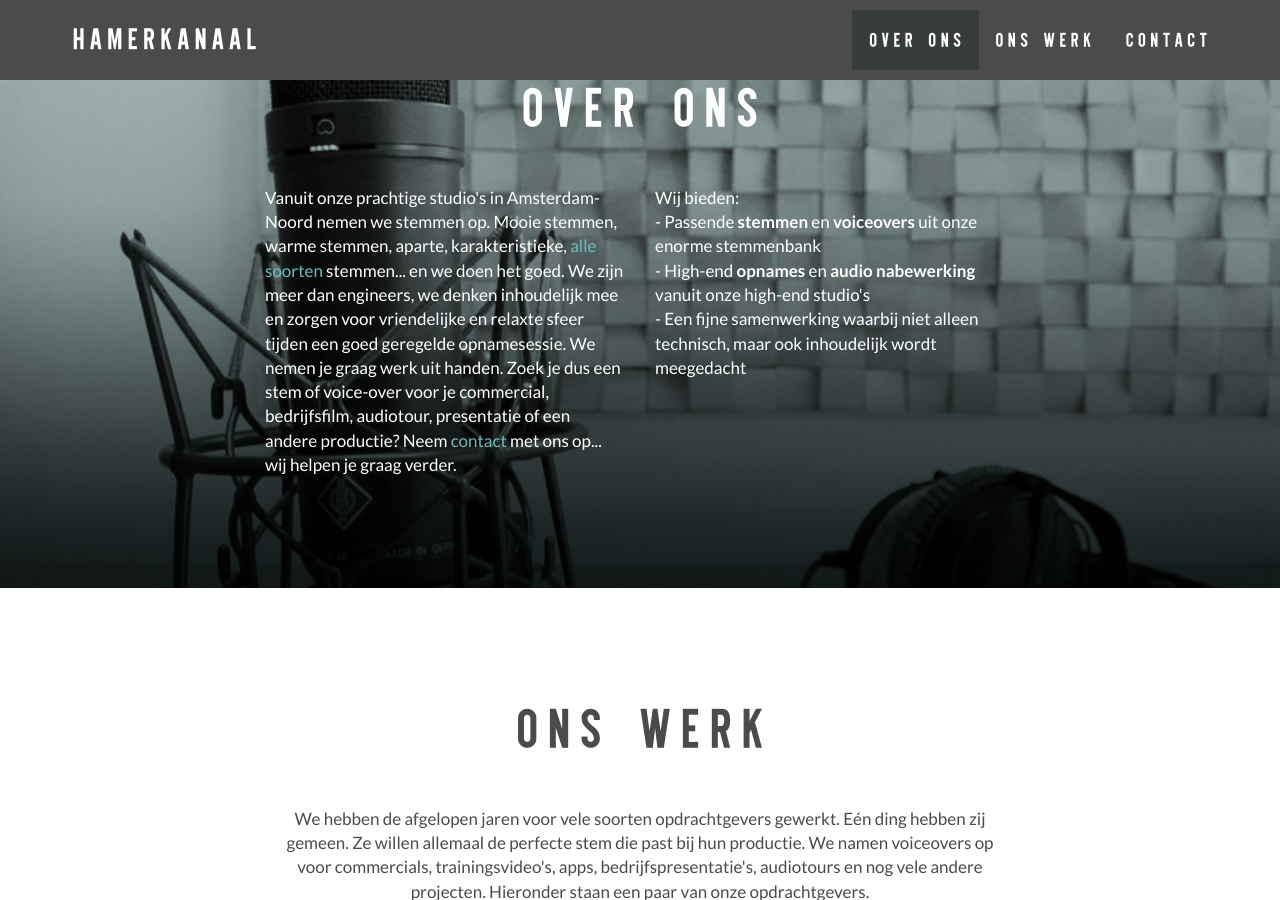
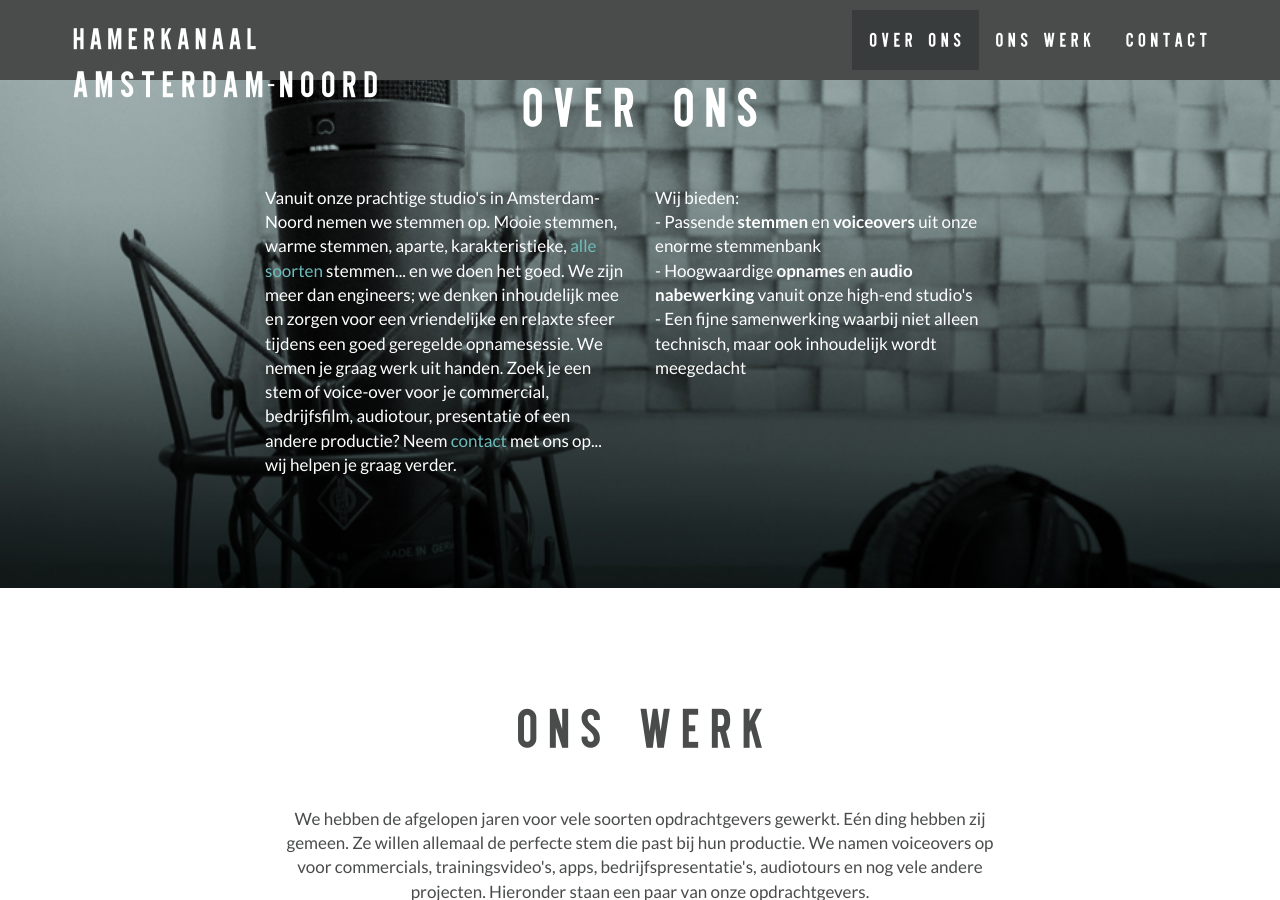
Before and after one commit to stemenzo/hamerkanaal.github.io, a Jekyll site: the page built from index.html, in a window 1280 px wide and 900 px high, scrolled down 720 px. Built offline with Jekyll 4.4.1, drawn with Linux system fonts in a browser that asks for light colours; comment, search, counter and statistics services are not loaded.

Commit message:
lj,nlkjnlk.m

```diff
--- a/_includes/about.html
+++ b/_includes/about.html
@@ -9,10 +9,10 @@
             </div>
             <div class="row">
                 <div class="col-lg-4 col-lg-offset-2">
-                    <p class="page-scroll">Vanuit onze prachtige studio's in Amsterdam-Noord nemen we stemmen op. Mooie stemmen, warme stemmen, aparte, karakteristieke, <a href="#voice-over-werk" onclick="document.getElementById('player').play()">alle soorten</a> stemmen... en we doen het goed. We zijn meer dan engineers, we denken inhoudelijk mee en zorgen voor vriendelijke en relaxte sfeer tijden een goed geregelde opnamesessie. We nemen je graag werk uit handen. Zoek je dus een stem of voice-over voor je commercial, bedrijfsfilm, audiotour, presentatie of een andere productie? Neem <a href="#contactgegevens-Studio-Hamerkanaal">contact</a> met ons op... wij helpen je graag verder. </p>
+                    <p class="page-scroll">Vanuit onze prachtige studio's in Amsterdam-Noord nemen we stemmen op. Mooie stemmen, warme stemmen, aparte, karakteristieke, <a href="#voice-over-werk" onclick="document.getElementById('player').play()">alle soorten</a> stemmen... en we doen het goed. We zijn meer dan engineers; we denken inhoudelijk mee en zorgen voor een vriendelijke en relaxte sfeer tijdens een goed geregelde opnamesessie. We nemen je graag werk uit handen. Zoek je een stem of voice-over voor je commercial, bedrijfsfilm, audiotour, presentatie of een andere productie? Neem <a href="#contactgegevens-Studio-Hamerkanaal">contact</a> met ons op... wij helpen je graag verder.</p>
                 </div>
                 <div class="col-lg-4">
-                    <p>Wij bieden:<br>- Passende <b>stemmen</b> en <b>voiceovers</b> uit onze enorme stemmenbank<br>- High-end <b>opnames</b> en <b>audio nabewerking</b> vanuit onze high-end studio's<br>- Een fijne samenwerking waarbij niet alleen technisch, maar ook inhoudelijk wordt meegedacht</p>
+                    <p>Wij bieden:<br>- Passende <b>stemmen</b> en <b>voiceovers</b> uit onze enorme stemmenbank<br>- Hoogwaardige <b>opnames</b> en <b>audio nabewerking</b> vanuit onze high-end studio's<br>- Een fijne samenwerking waarbij niet alleen technisch, maar ook inhoudelijk wordt meegedacht</p>
                 </div>
             </div>
         </div>
--- a/_includes/nav.html
+++ b/_includes/nav.html
@@ -10,7 +10,7 @@
                     <span class="icon-bar"></span>
                     <span class="icon-bar"></span>
                 </button>
-                <a class="navbar-brand" href="#page-top">{{ site.title }}</a>
+                <a class="navbar-brand" href="#page-top">{{ site.title }}<br><h3>Amsterdam-Noord</h3></a>
             </div>
 
             <!-- Collect the nav links, forms, and other content for toggling -->
```
